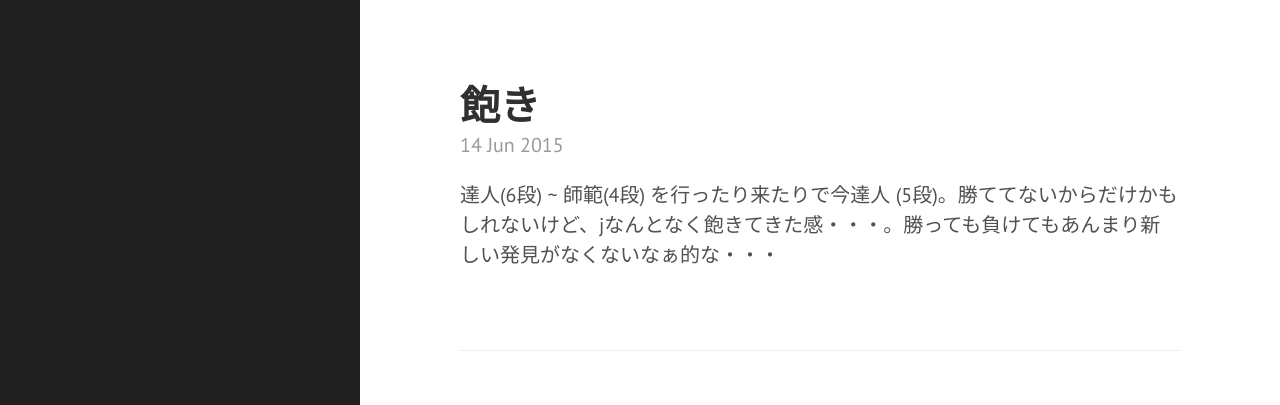
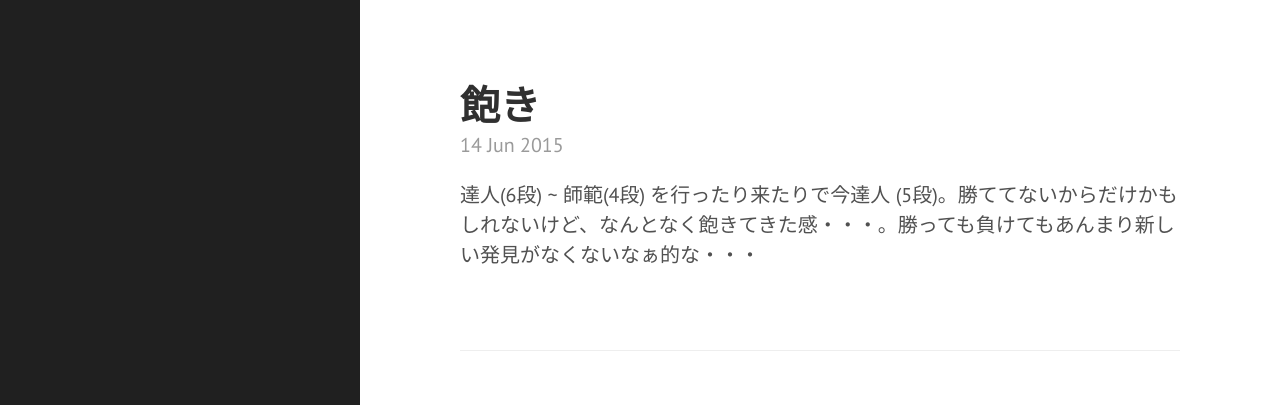
Before and after one commit to kt3k/t7, a Jekyll site: the page built from _posts/2015-06-14-tired.md, in a window 1280 px wide. Shown: the top 405 px of the page. Built offline with Jekyll 4.4.1, drawn with Linux system fonts in a browser that asks for light colours; Markdown is read by kramdown in place of the engine named in the settings.

Commit message:
Fix typo

```diff
--- a/_posts/2015-06-14-tired.md
+++ b/_posts/2015-06-14-tired.md
@@ -3,4 +3,4 @@ layout: post
 title: 飽き
 ---
 
-達人(6段) ~ 師範(4段) を行ったり来たりで今達人 (5段)。勝ててないからだけかもしれないけど、jなんとなく飽きてきた感・・・。勝っても負けてもあんまり新しい発見がなくないなぁ的な・・・
+達人(6段) ~ 師範(4段) を行ったり来たりで今達人 (5段)。勝ててないからだけかもしれないけど、なんとなく飽きてきた感・・・。勝っても負けてもあんまり新しい発見がなくないなぁ的な・・・
```
